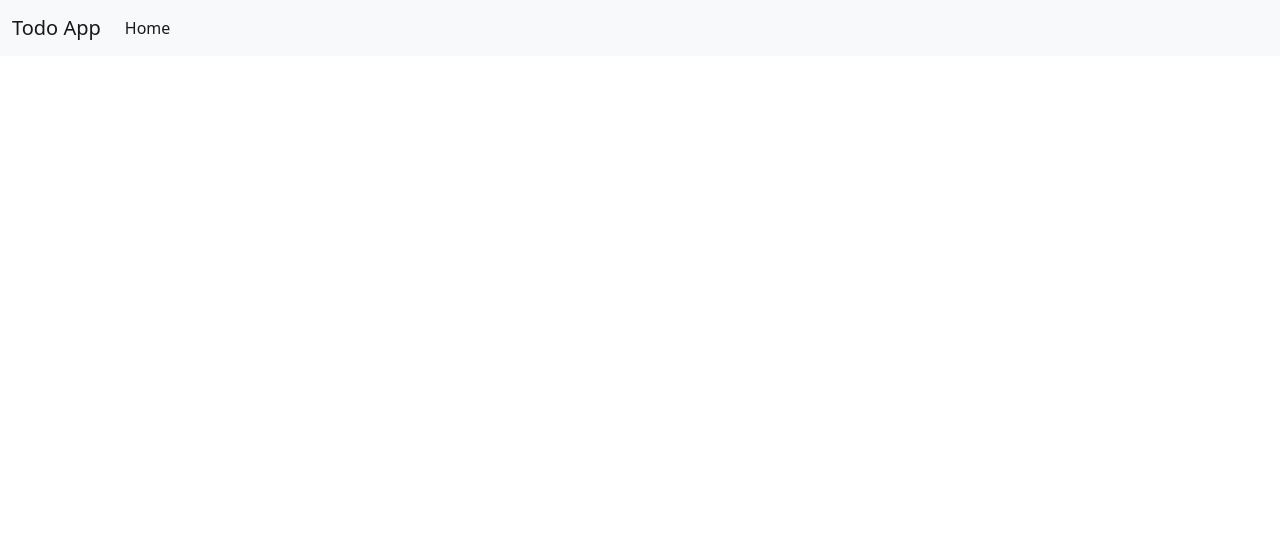
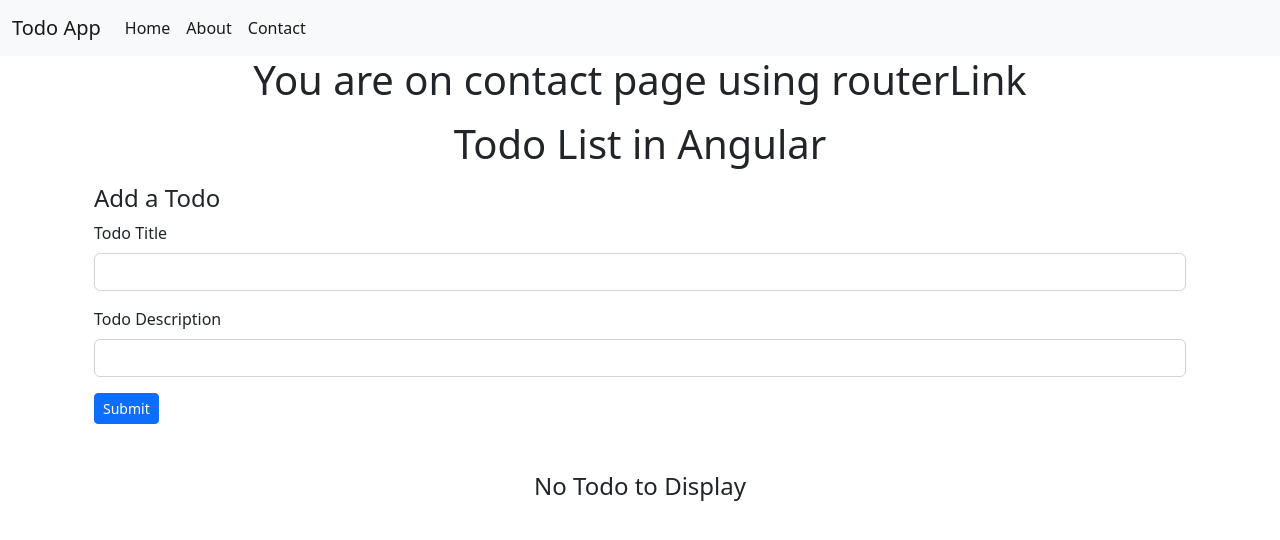
Before and after one commit to Sarvar8950/angular-todo-bootstrap, an Angular app: page /contact in a window 1280 px wide. Before the commit this address led to /. Shown: the top 540 px of the page. Built offline with nearby package versions, Linux system fonts and the light colour scheme.

Commit message:
add routing

```diff
--- a/src/app/app.component.html
+++ b/src/app/app.component.html
@@ -1,6 +1,6 @@
 <nav class="navbar navbar-expand-lg bg-light">
   <div class="container-fluid">
-    <a class="navbar-brand" href="#">Todo App</a>
+    <a class="navbar-brand" routerLink="/">Todo App</a>
     <button
       class="navbar-toggler"
       type="button"
@@ -15,7 +15,17 @@
     <div class="collapse navbar-collapse" id="navbarNav">
       <ul class="navbar-nav">
         <li class="nav-item">
-          <a class="nav-link active" aria-current="page" href="#">Home</a>
+          <a class="nav-link active" aria-current="page" routerLink="/">Home</a>
+        </li>
+        <li class="nav-item">
+          <a class="nav-link active" aria-current="page" routerLink="/about"
+            >About</a
+          >
+        </li>
+        <li class="nav-item">
+          <a class="nav-link active" aria-current="page" routerLink="/contact"
+            >Contact</a
+          >
         </li>
       </ul>
     </div>
@@ -23,6 +33,6 @@
 </nav>
 <!-- <div class="container mx-auto mt-3">
   <h1 class="text-center">Todo List in Angular</h1>
-  <app-todos></app-todos>
 </div> -->
 <router-outlet></router-outlet>
+<app-todos></app-todos>
--- a/src/app/app.module.ts
+++ b/src/app/app.module.ts
@@ -7,6 +7,8 @@ import { TodosComponent } from './components/todos/todos.component';
 import { AlltodosComponent } from './components/alltodos/alltodos.component';
 import { AddtodoComponent } from './components/addtodo/addtodo.component';
 import { FormsModule } from '@angular/forms';
+import { AboutComponent } from './components/about/about.component';
+import { ContactComponent } from './components/contact/contact.component';
 
 @NgModule({
   declarations: [
@@ -14,6 +16,8 @@ import { FormsModule } from '@angular/forms';
     TodosComponent,
     AlltodosComponent,
     AddtodoComponent,
+    AboutComponent,
+    ContactComponent,
   ],
   imports: [BrowserModule, AppRoutingModule, FormsModule],
   providers: [],
--- /dev/null
+++ b/src/app/components/about/about.component.html
@@ -0,0 +1 @@
+<h1 class="text-center">You are on About page using routerLink</h1>
--- /dev/null
+++ b/src/app/components/about/about.component.ts
@@ -0,0 +1,15 @@
+import { Component, OnInit } from '@angular/core';
+
+@Component({
+  selector: 'app-about',
+  templateUrl: './about.component.html',
+  styleUrls: ['./about.component.css']
+})
+export class AboutComponent implements OnInit {
+
+  constructor() { }
+
+  ngOnInit(): void {
+  }
+
+}
--- /dev/null
+++ b/src/app/components/contact/contact.component.html
@@ -0,0 +1 @@
+<h1 class="text-center">You are on contact page using routerLink</h1>
--- /dev/null
+++ b/src/app/components/contact/contact.component.ts
@@ -0,0 +1,15 @@
+import { Component, OnInit } from '@angular/core';
+
+@Component({
+  selector: 'app-contact',
+  templateUrl: './contact.component.html',
+  styleUrls: ['./contact.component.css']
+})
+export class ContactComponent implements OnInit {
+
+  constructor() { }
+
+  ngOnInit(): void {
+  }
+
+}
```
Also changed, not shown: src/app/app-routing.module.ts (+8 -4 lines), src/app/components/about/about.component.css (added), src/app/components/contact/contact.component.css (added), 2 other files (tests, documents, lock files or other folders).
